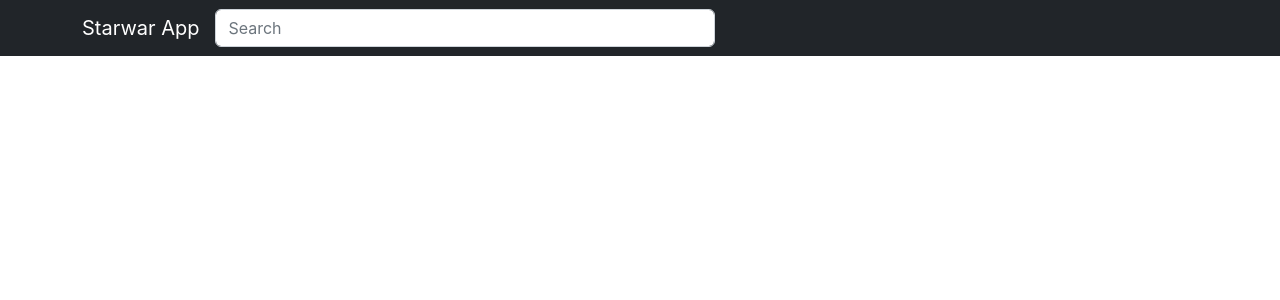
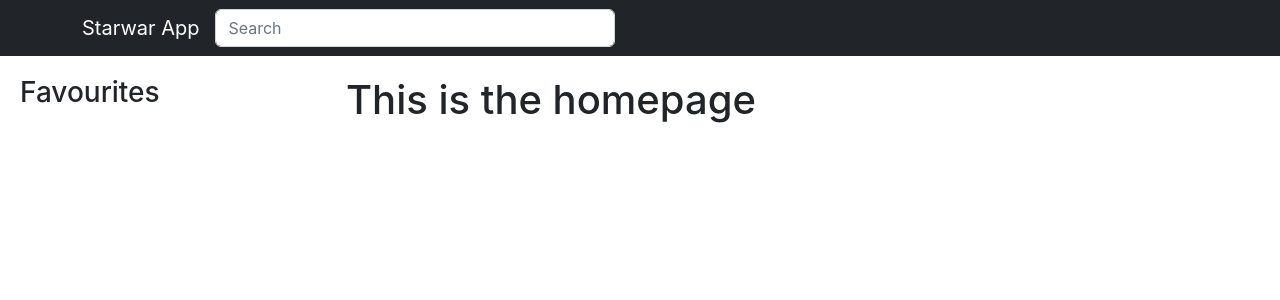
Before and after one commit to kenny-tech/starwarapp, a React (Create React App) app: page / in a window 1280 px wide. Shown: the top 300 px of the page. Built offline with nearby package versions, Linux system fonts and the light colour scheme.

Commit message:
Created homepage

```diff
--- a/src/App.js
+++ b/src/App.js
@@ -1,10 +1,10 @@
 import React from 'react';
 
-import Header from './components/Header';
+import Homepage from './components/Homepage';
 
 const App = () => {
   return (
-      <Header/>
+      <Homepage/>
   )
 }
 
--- a/src/components/Header.js
+++ b/src/components/Header.js
@@ -7,7 +7,7 @@ const Header = () => {
             <Container>
             <Navbar.Brand href="#home">Starwar App</Navbar.Brand>
             <Nav className="me-auto">
-                <Form.Control type="text" placeholder="Search" style={{width: "500px"}} />
+                <Form.Control type="text" placeholder="Search" style={{width: "400px"}} />
             </Nav>
             </Container>
       </Navbar>
--- /dev/null
+++ b/src/components/Homepage.js
@@ -0,0 +1,24 @@
+import React from 'react';
+import { Row, Col } from 'react-bootstrap';
+import Header from './Header';
+import Sidebar from './Sidebar';
+
+const Homepage = () => {
+    return (
+        <Row>
+            <Header />
+            <Col md={3}>
+                <div className="mt-2 ml-2">
+                    <Sidebar/>
+                </div>
+            </Col>
+            <Col md={9}>
+                <div style={{margin: '20px'}}>
+                    <h1>This is the homepage</h1>
+                </div>
+            </Col>
+        </Row>
+    )
+}
+
+export default Homepage;
--- a/src/components/Sidebar.js
+++ b/src/components/Sidebar.js
@@ -2,7 +2,9 @@ import React from 'react';
 
 const Sidebar = () => {
     return (
-        <h3>Favourites</h3>
+        <div style={{margin: '20px'}}>
+            <h3>Favourites</h3>
+        </div>
     )
 }
 
```
